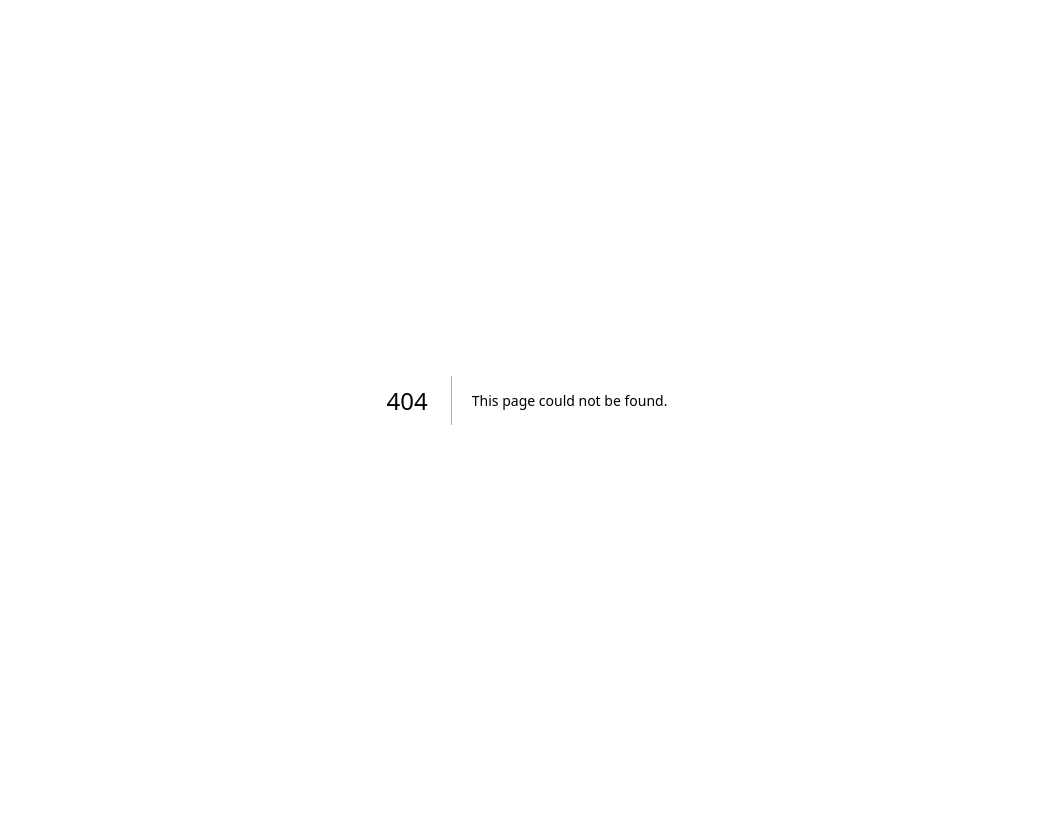
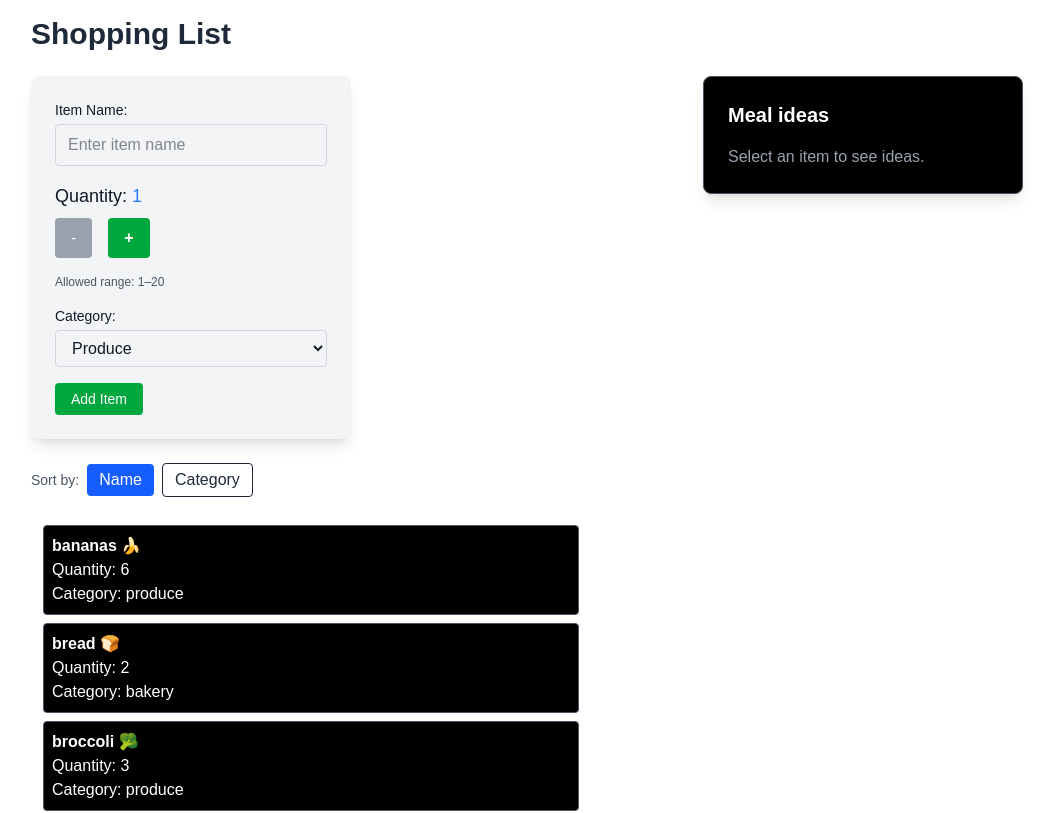
Before and after one commit to Karan571-glitch/cprg306_assignments, a Next.js app: page /week-8 in a window 1280 px wide. Before the commit this address had no page. Shown: the top 813 px of the page, without its empty margins (113-1167 px from the left). Built offline with nearby package versions, Linux system fonts and the light colour scheme.

Commit message:
week 8 updated

```diff
--- /dev/null
+++ b/app/week-8/item-list.js
@@ -0,0 +1,54 @@
+"use client";
+
+import { useState } from "react";
+import Item from "./item";
+
+export default function ItemList({ items, onItemSelect }) {
+  const [sortBy, setSortBy] = useState("name");
+
+  const sortedItems = [...items].sort((a, b) => {
+    if (sortBy === "name") return a.name.localeCompare(b.name);
+    if (sortBy === "category") return a.category.localeCompare(b.category);
+    return 0;
+  });
+
+  return (
+    <section className="space-y-4">
+      <div className="flex items-center gap-2">
+        <span className="text-sm text-gray-600">Sort by:</span>
+        <button
+          className={`px-3 py-1 rounded ${
+            sortBy === "name"
+              ? "bg-blue-600 text-white"
+              : "bg-white border text-gray-800 hover:bg-gray-100"
+          }`}
+          onClick={() => setSortBy("name")}
+        >
+          Name
+        </button>
+        <button
+          className={`px-3 py-1 rounded ${
+            sortBy === "category"
+              ? "bg-blue-600 text-white"
+              : "bg-white border text-gray-800 hover:bg-gray-100"
+          }`}
+          onClick={() => setSortBy("category")}
+        >
+          Category
+        </button>
+      </div>
+
+      <ul className="space-y-2 p-3 mr-20">
+        {sortedItems.map((item) => (
+          <Item
+            key={item.id}
+            name={item.name}
+            quantity={item.quantity}
+            category={item.category}
+            onSelect={() => onItemSelect(item)}
+          />
+        ))}
+      </ul>
+    </section>
+  );
+}
--- /dev/null
+++ b/app/week-8/item.js
@@ -0,0 +1,12 @@
+export default function Item({ name, quantity, category, onSelect }) {
+  return (
+    <li
+      onClick={onSelect}
+      className="border border-gray-600 p-2 rounded bg-black text-white hover:bg-gray-900 cursor-pointer transition"
+    >
+      <p className="font-semibold">{name}</p>
+      <p>Quantity: {quantity}</p>
+      <p>Category: {category}</p>
+    </li>
+  );
+}
--- /dev/null
+++ b/app/week-8/items.json
@@ -0,0 +1,74 @@
+[
+  {
+    "id": "1h2GJKH12gkHG31h1H",
+    "name": "milk, 4 L 🥛",
+    "quantity": 1,
+    "category": "dairy"
+  },
+  {
+    "id": "2KJH3k2j3H1k2J3K1H",
+    "name": "bread 🍞",
+    "quantity": 2,
+    "category": "bakery"
+  },
+  {
+    "id": "3h2KJH3k2j3H1k2J3",
+    "name": "eggs, dozen 🥚",
+    "quantity": 2,
+    "category": "dairy"
+  },
+  {
+    "id": "4k2J3K1H2GJKH12gk",
+    "name": "bananas 🍌",
+    "quantity": 6,
+    "category": "produce"
+  },
+  {
+    "id": "5H1h1H2KJH3k2j3H",
+    "name": "broccoli 🥦",
+    "quantity": 3,
+    "category": "produce"
+  },
+  {
+    "id": "6H1k2J3K1H2GJKH1",
+    "name": "chicken breasts, 1 kg 🍗",
+    "quantity": 1,
+    "category": "meat"
+  },
+  {
+    "id": "7gkHG31h1H2KJH3k",
+    "name": "pasta sauce 🍝",
+    "quantity": 3,
+    "category": "canned goods"
+  },
+  {
+    "id": "8j3H1k2J3K1H2GJK",
+    "name": "spaghetti, 454 g 🍝",
+    "quantity": 2,
+    "category": "dry goods"
+  },
+  {
+    "id": "9H12gkHG31h1H2KJ",
+    "name": "toilet paper, 12 pack 🧻",
+    "quantity": 1,
+    "category": "household"
+  },
+  {
+    "id": "10H3k2j3H1k2J3K1",
+    "name": "paper towels, 6 pack",
+    "quantity": 1,
+    "category": "household"
+  },
+  {
+    "id": "11k2J3K1H2GJKH12",
+    "name": "dish soap 🍽️",
+    "quantity": 1,
+    "category": "household"
+  },
+  {
+    "id": "12GJKH12gkHG31h1",
+    "name": "hand soap 🧼",
+    "quantity": 4,
+    "category": "household"
+  }
+]
--- /dev/null
+++ b/app/week-8/meal-ideas.js
@@ -0,0 +1,56 @@
+"use client";
+
+import { useEffect, useState } from "react";
+
+async function fetchMealIdeas(ingredient) {
+  if (!ingredient) return [];
+  try {
+    const res = await fetch(
+      `https://www.themealdb.com/api/json/v1/1/filter.php?i=${ingredient}`
+    );
+    const data = await res.json();
+    return data.meals || [];
+  } catch (err) {
+    console.error("Error fetching meal ideas:", err);
+    return [];
+  }
+}
+
+export default function MealIdeas({ ingredient }) {
+  const [meals, setMeals] = useState([]);
+
+  useEffect(() => {
+    if (!ingredient) {
+      setMeals([]);
+      return;
+    }
+    fetchMealIdeas(ingredient).then(setMeals);
+  }, [ingredient]);
+
+  return (
+    <div className="bg-black text-white p-6 rounded-lg shadow-lg border border-gray-600 w-80">
+      <h2 className="text-xl font-semibold mb-4">
+        {ingredient ? `Meal ideas for “${ingredient}”` : "Meal ideas"}
+      </h2>
+
+      {!ingredient && (
+        <p className="text-gray-400">Select an item to see ideas.</p>
+      )}
+
+      {ingredient && meals.length === 0 && (
+        <p className="text-gray-400">No meals found for this ingredient.</p>
+      )}
+
+      <ul className="space-y-2">
+        {meals.map((m) => (
+          <li
+            key={m.idMeal}
+            className="border border-gray-500 p-2 rounded bg-black text-white hover:bg-gray-900"
+          >
+            {m.strMeal}
+          </li>
+        ))}
+      </ul>
+    </div>
+  );
+}
--- /dev/null
+++ b/app/week-8/new-item.js
@@ -0,0 +1,103 @@
+"use client";
+
+import { useState } from "react";
+
+export default function NewItem({ onAddItem }) {
+  const [name, setName] = useState("");
+  const [quantity, setQuantity] = useState(1);
+  const [category, setCategory] = useState("produce");
+
+  const increment = () => setQuantity((n) => Math.min(n + 1, 20));
+  const decrement = () => setQuantity((n) => Math.max(n - 1, 1));
+
+  const handleSubmit = (e) => {
+    e.preventDefault();
+    const newItem = { name, quantity, category };
+    onAddItem(newItem);
+    // Reset form
+    setName("");
+    setQuantity(1);
+    setCategory("produce");
+  };
+
+  return (
+    <form
+      onSubmit={handleSubmit}
+      className="bg-gray-100 text-gray-900 p-6 rounded-lg shadow-lg w-80"
+    >
+      <div className="mb-4">
+        <label className="block text-sm font-medium mb-1">Item Name:</label>
+        <input
+          type="text"
+          value={name}
+          required
+          onChange={(e) => setName(e.target.value)}
+          placeholder="Enter item name"
+          className="w-full px-3 py-2 border border-gray-300 rounded focus:outline-none focus:ring-2 focus:ring-blue-400"
+        />
+      </div>
+
+      <p className="text-lg mb-2">
+        Quantity: <span className="text-blue-500">{quantity}</span>
+      </p>
+
+      <div className="flex space-x-4 mb-4">
+        <button
+          type="button"
+          onClick={decrement}
+          disabled={quantity === 1}
+          className={`px-4 py-2 rounded ${
+            quantity === 1
+              ? "bg-gray-400 text-white cursor-not-allowed"
+              : "bg-gray-500 hover:bg-gray-600 text-white"
+          }`}
+        >
+          -
+        </button>
+
+        <button
+          type="button"
+          onClick={increment}
+          disabled={quantity === 20}
+          className={`px-4 py-2 rounded font-bold ${
+            quantity === 20
+              ? "bg-green-500 text-white cursor-not-allowed"
+              : "bg-green-600 text-white hover:bg-blue-700"
+          }`}
+        >
+          +
+        </button>
+      </div>
+
+      <p className="mt-1 mb-4 text-xs text-gray-600">Allowed range: 1–20</p>
+
+      <div className="mb-4">
+        <label className="block text-sm font-medium mb-1">Category:</label>
+        <select
+          value={category}
+          onChange={(e) => setCategory(e.target.value)}
+          className="w-full px-3 py-2 border border-gray-300 rounded focus:outline-none focus:ring-2 focus:ring-blue-400"
+        >
+          <option value="produce">Produce</option>
+          <option value="dairy">Dairy</option>
+          <option value="bakery">Bakery</option>
+          <option value="meat">Meat</option>
+          <option value="frozen foods">Frozen Foods</option>
+          <option value="canned goods">Canned Goods</option>
+          <option value="dry goods">Dry Goods</option>
+          <option value="beverages">Beverages</option>
+          <option value="snacks">Snacks</option>
+          <option value="household">Household</option>
+          <option value="other">Other</option>
+        </select>
+      </div>
+
+      <button
+        type="submit"
+        className="bg-green-600 hover:bg-green-700 text-white px-4 py-1.5 rounded text-sm font-medium"
+      >
+        Add Item
+      </button>
+    </form>
+  );
+}
--- /dev/null
+++ b/app/week-8/page.js
@@ -0,0 +1,48 @@
+"use client";
+
+import { useState } from "react";
+import NewItem from "./new-item";
+import ItemList from "./item-list";
+import MealIdeas from "./meal-ideas";
+import itemsData from "./items.json";
+
+export default function Page() {
+  const [items, setItems] = useState(itemsData);
+  const [selectedItemName, setSelectedItemName] = useState("");
+
+  function handleAddItem(newItem) {
+    const itemWithId = { ...newItem, id: Math.random().toString(36).substr(2, 9) };
+    setItems((prev) => [...prev, itemWithId]);
+  }
+
+  function handleItemSelect(item) {
+    const cleaned = item.name
+      .split(",")[0]
+      .replace(/[^\p{L}\p{N}\s]/gu, "")
+      .trim()
+      .toLowerCase();
+    setSelectedItemName(cleaned);
+  }
+
+  return (
+    <main className="p-4 max-w-5xl mx-auto">
+      <h1 className="text-3xl font-semibold text-gray-800 mb-6">Shopping List</h1>
+
+      {/* Left: NewItem + ItemList | Right: MealIdeas */}
+      <div className="flex flex-col md:flex-row gap-8">
+        {/* Left column */}
+        <div className="flex-1 space-y-6">
+          <div className="flex justify-start">
+            <NewItem onAddItem={handleAddItem} />
+          </div>
+          <ItemList items={items} onItemSelect={handleItemSelect} />
+        </div>
+
+        {/* Right column */}
+        <div className="w-full md:w-auto">
+          <MealIdeas ingredient={selectedItemName} />
+        </div>
+      </div>
+    </main>
+  );
+}
```
